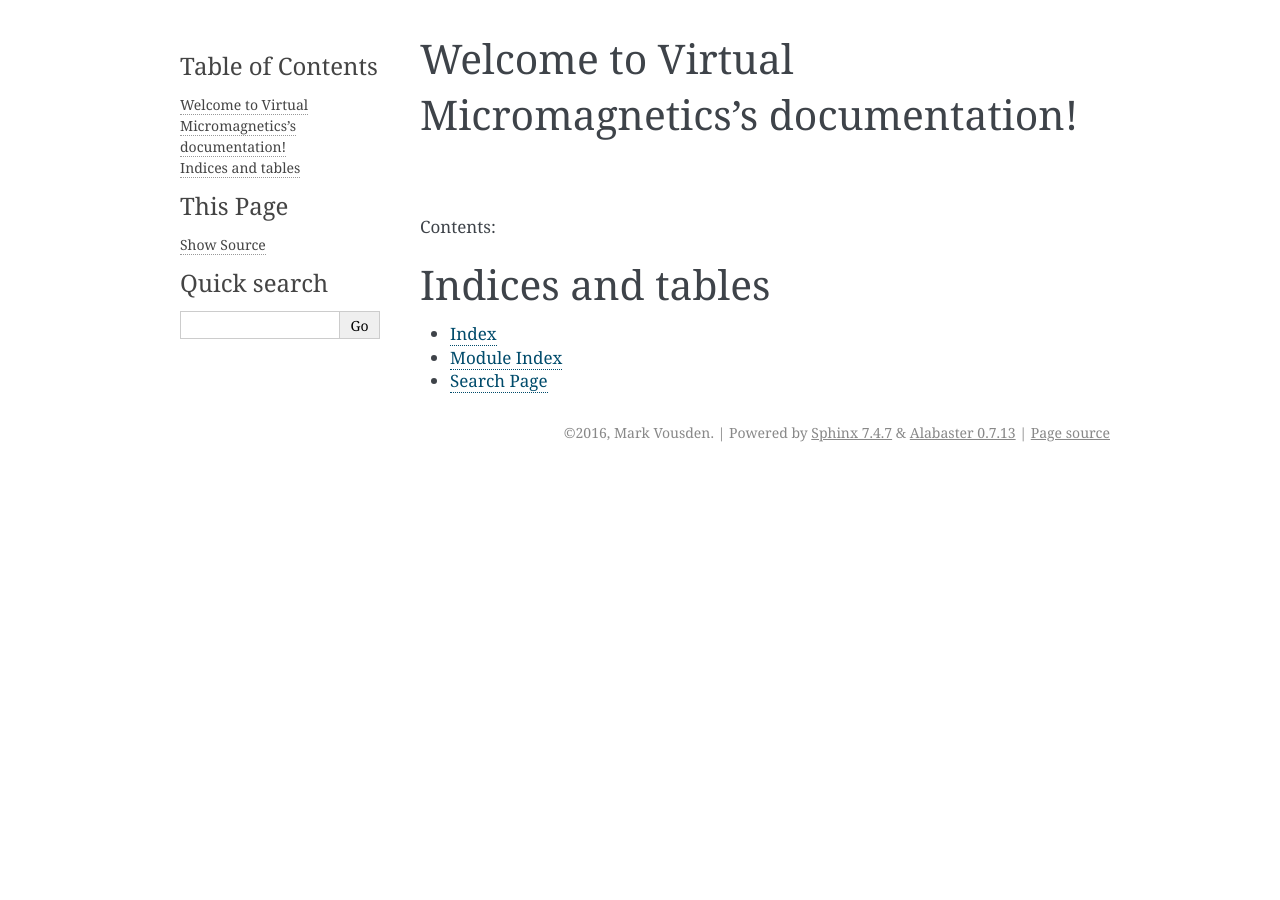
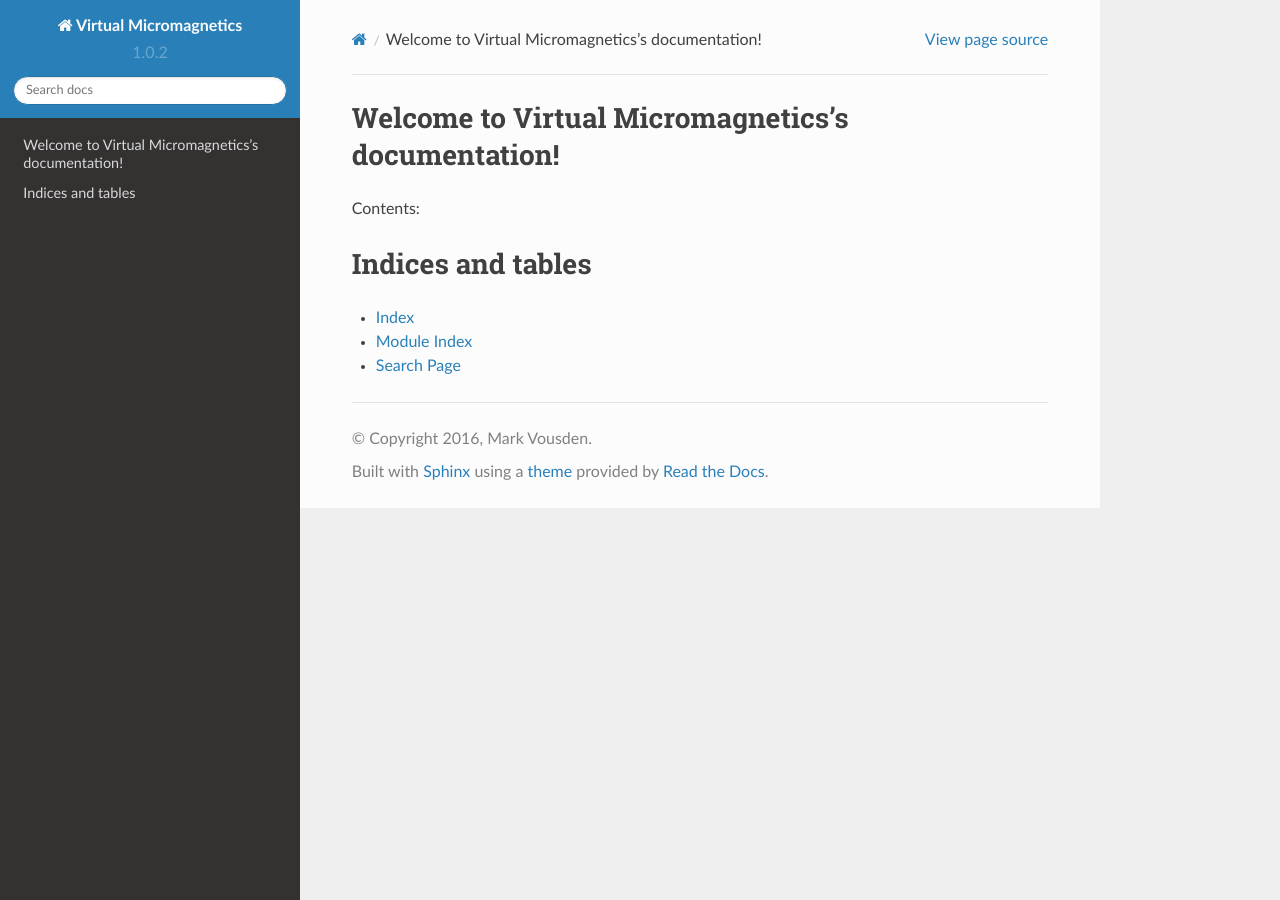
Before and after one commit to computationalmodelling/virtualmicromagnetics, a Sphinx documentation site: the page built from docs/index.rst, in a window 1280 px wide. Built offline with Sphinx 7.4.7 and the Read the Docs theme 2.0.0, drawn with Linux system fonts in a browser that asks for light colours.

Commit message:
DOC-026: Add sphinx theme for HTML docs.

```diff
--- a/docs/conf.py
+++ b/docs/conf.py
@@ -14,6 +14,12 @@
 
 import sys
 import os
+
+try:
+    import sphinx_rtd_theme
+except ImportError as e:
+    print "Could not import sphinx_rtd_theme. Please install using `sudo pip install sphinx_rtd_theme`."
+    raise
 
 # If extensions (or modules to document with autodoc) are in another directory,
 # add these directories to sys.path here. If the directory is relative to the
@@ -107,7 +113,7 @@ todo_include_todos = False
 
 # The theme to use for HTML and HTML Help pages.  See the documentation for
 # a list of builtin themes.
-html_theme = 'alabaster'
+html_theme = 'sphinx_rtd_theme'
 
 # Theme options are theme-specific and customize the look and feel of a theme
 # further.  For a list of options available for each theme, see the
```
